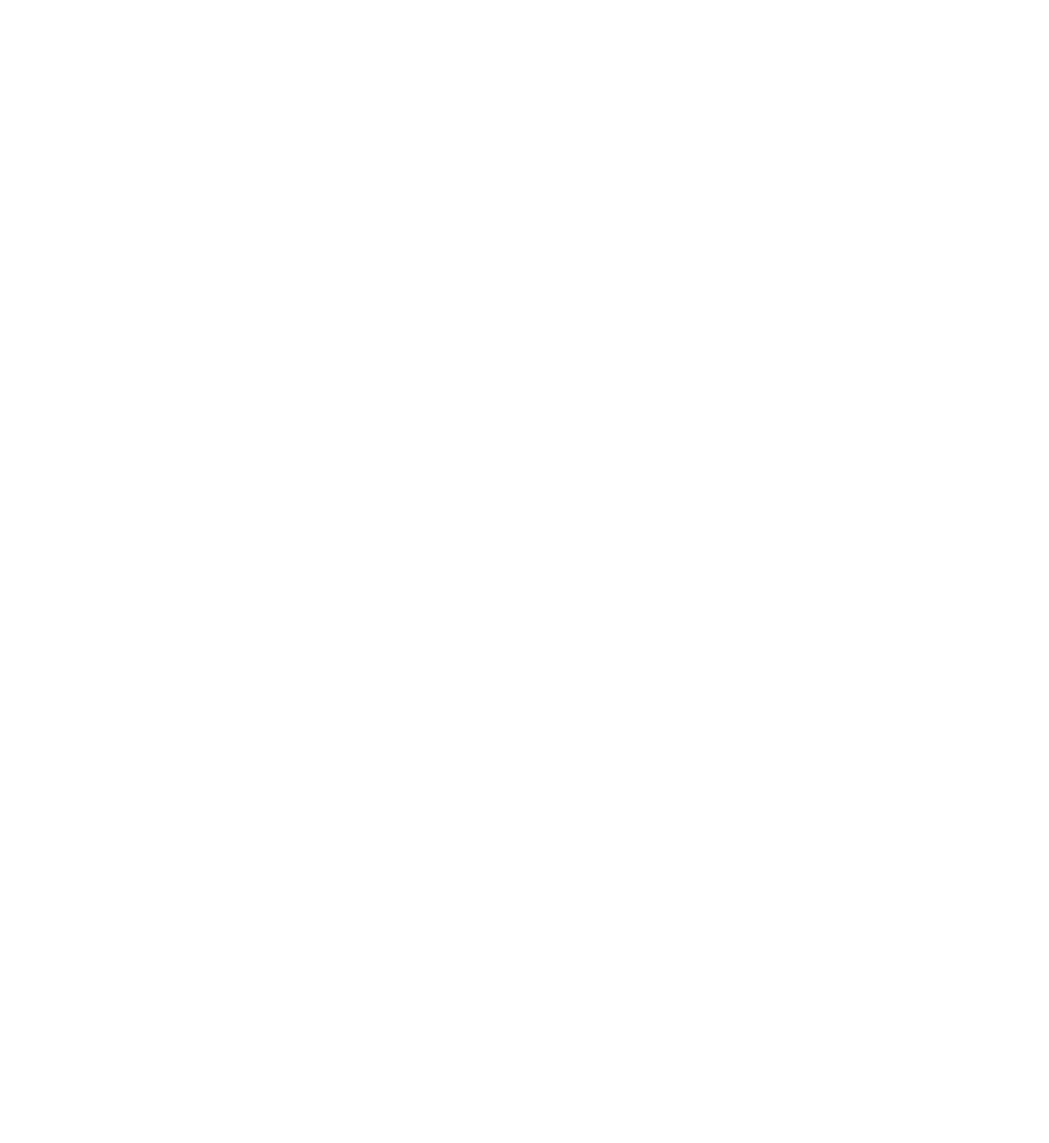
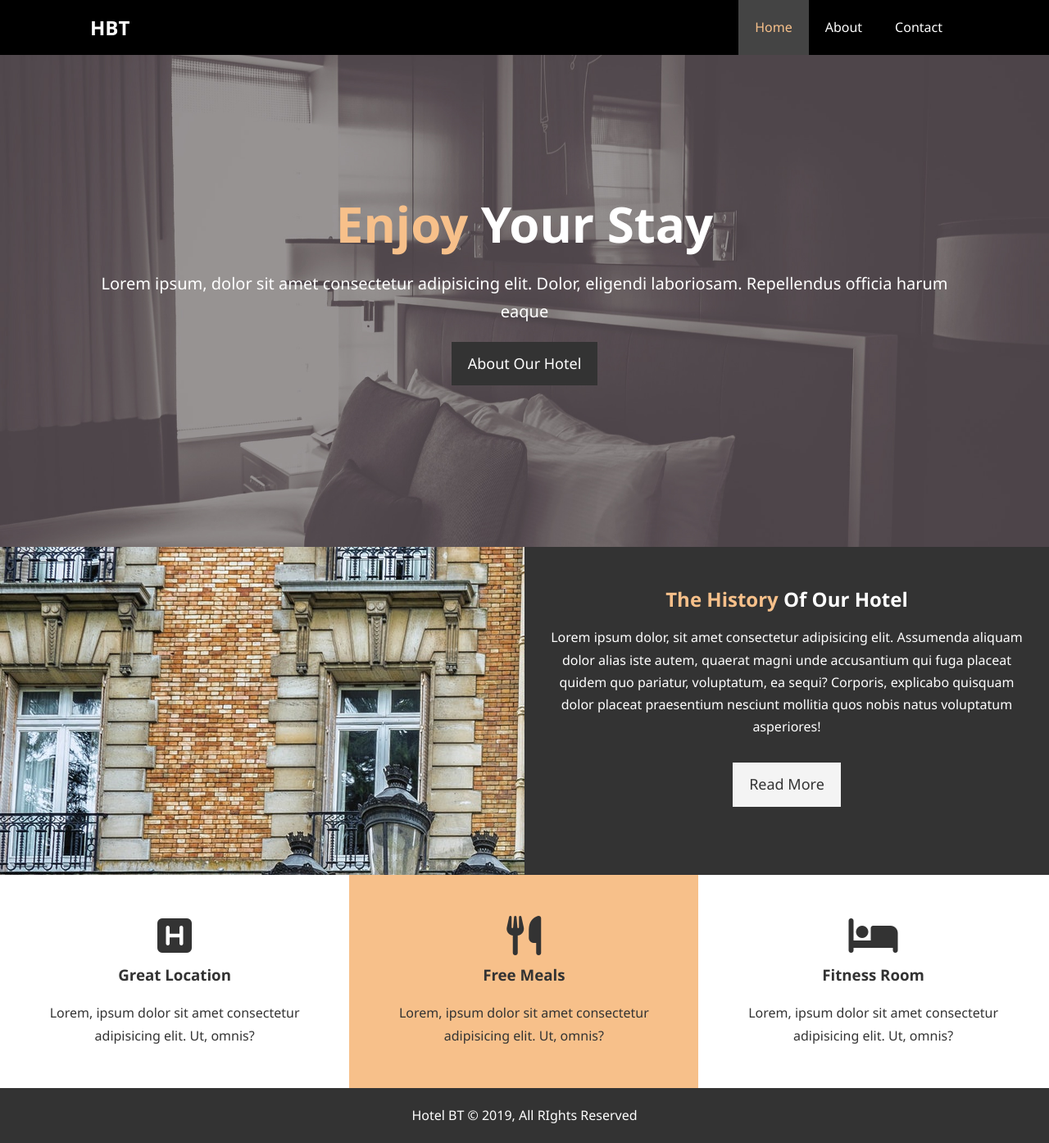
Before and after one commit to beth-codes/HotelWebsite, a plain HTML site: page index.html in a window 1280 px wide. Shown: the whole page at 82% size. Before the commit the page ends 800 px from the top, so only its background shows below. Drawn offline with Linux system fonts and the light colour scheme.

Commit message:
landing page

```diff
--- /dev/null
+++ b/css/style.css
@@ -0,0 +1,172 @@
+*{
+    padding: 0;
+    margin: 0;
+    box-sizing: border-box;
+}
+
+body {
+    font-family: 'Segoe UI', Tahoma, Geneva, Verdana, sans-serif;
+    line-height: 1.7em;
+}
+
+a {
+    color: #333;
+    text-decoration: none;
+}
+
+h1, h2, h3 {
+    padding-bottom: 20px;
+}
+
+.container {
+    margin: auto;
+    max-width: 1100px;
+    overflow: auto;
+    padding: 0 20px;
+}
+
+.text-primary{
+    color: #f7c08a;
+}
+
+.lead {
+    font-size: 20px;
+}
+
+.btn {
+    display: inline-block;
+    font-size: 18px;
+    color: #fff;
+    background: #333;
+    padding: 13px 20px;
+    border: none;
+    cursor: pointer;
+}
+.btn-light{
+    background: #f4f4f4;
+    color: #333;
+}
+
+.bg-dark {
+    background: #333;
+    color: #fff;
+}
+
+.bg-light{
+    background: #fff;
+    color: #333;
+}
+
+.bg-primary{
+    background: #f7c08a;
+    color: #333;
+}
+
+.clr {
+    clear: both;
+}
+
+.btn:hover {
+    background: #f7c08a;
+    color: #333;
+}
+#navbar {
+    background: black;
+    color: #fff;
+    overflow: auto;
+}
+#navbar h1 {
+    float: left;
+    padding-top: 20px;
+}
+
+#navbar a {
+    text-decoration: none;
+    color: #fff;
+}
+
+#navbar ul {
+    list-style: none;
+    float: right;
+}
+
+#navbar ul li{
+    float: left;
+}
+
+#navbar ul li a {
+    display: block;
+    padding: 20px;
+    text-align: center;
+}
+
+#navbar ul li a:hover,
+#navbar ul li a.current{
+    background: #444;
+    color: #f7c08a;
+}
+
+#showcase {
+    background: url('../img/showcase.jpg') no-repeat center center/cover;
+    height: 600px;
+}
+
+#showcase .showcase-content {
+    text-align: center;
+    padding-top: 170px;
+    color: #fff;
+}
+
+#showcase .showcase-content h1{
+    font-size: 60px;
+    line-height: 1.2em;
+}
+
+#showcase .showcase-content p {
+    padding-bottom: 20px;
+    line-height: 1.7em;
+}
+
+#home-info {
+    height: 400px;
+}
+
+#home-info .info-image {
+    float: left;
+    width: 50%;
+    background: url('../img/photo-1.jpg') no-repeat;
+    min-height: 100%;
+}
+
+#home-info .info-content {
+    float: right;
+    width: 50%;
+    height: 100%;
+    text-align: center;
+    padding: 50px 30px;
+    overflow: hidden;
+
+}
+
+#home-info .info-content p{
+    padding-bottom: 30px;
+}
+
+.box{
+    float: left;
+    width: 33.3%;
+    padding: 50px;
+    text-align: center;
+}
+
+.box i {
+    margin-bottom: 10px;
+}
+
+#main-footer{
+    background: #333;
+    text-align: center;
+    color: white;
+    padding: 20px;
+
+}
--- a/index.html
+++ b/index.html
@@ -3,9 +3,69 @@
 <head>
     <meta charset="UTF-8">
     <meta name="viewport" content="width=device-width, initial-scale=1.0">
-    <title>Document</title>
+    <meta http-equiv="X-UA-Compatible" content="ie=edge">
+    <meta name="description" content="Welcome to the most extraordinary hotel in Boston">
+    <meta name="keywords" content="hotel,boston,">
+    <!-- <link rel="stylesheet" href="path/to/font-awesome/css/font-awesome.min.css"> -->
+    <script src="https://use.fontawesome.com/2456b0edb8.js"></script>
+    <link rel="stylesheet" href="css/style.css">
+    <title>Hotel BT | Welcome</title>
 </head>
 <body>
+    <header>
+        <nav id="navbar">
+            <div class="container">
+                <h1 class="logo"><a href="index.html">HBT</a></h1>
+                <ul>
+                    <li><a class="current" href="index.html">Home</a></li>
+                    <li><a href="about.html">About</a></li>
+                    <li><a href="contact.html">Contact</a></li>
+                </ul>
+            </div>
+        </nav>
+        <div id="showcase">
+            <div class="container">
+                <div class="showcase-content">
+            <h1 ><span class="text-primary"> Enjoy</span> Your Stay </h1>
+            <p class="lead">Lorem ipsum, dolor sit amet consectetur adipisicing elit. Dolor, eligendi laboriosam. Repellendus officia harum eaque</p>
+            <a href="about.html" class="btn">About Our Hotel</a>
+
+               </div>
+            </div>
+        </div>
+    </header>
+
+    <section id="home-info" class="bg-dark">
+        <div class="info-image"> </div>
+        <div class="info-content">
+              <h1> <span class="text-primary">The History</span> Of Our Hotel</h1>
+              <p>Lorem ipsum dolor, sit amet consectetur adipisicing elit. Assumenda aliquam dolor alias iste autem, quaerat magni unde accusantium qui fuga placeat quidem quo pariatur, voluptatum, ea sequi? Corporis, explicabo quisquam dolor placeat praesentium nesciunt mollitia quos nobis natus voluptatum asperiores!</p>
+              <a href="about.html" class="btn btn-light">Read More</a>
+        </div>
+    </section>
+
+    <section id="features">
+        <div class="box bg-light">
+            <i class="fa fa-h-square fa-3x" aria-hidden="true"></i>
+            <h3>Great Location</h3>
+            <p>Lorem, ipsum dolor sit amet consectetur adipisicing elit. Ut, omnis?</p>
+        </div>
+        <div class="box bg-primary">
+            <i class="fa fa-cutlery fa-3x" aria-hidden="true"></i>
+            <h3>Free Meals </h3>
+            <p>Lorem, ipsum dolor sit amet consectetur adipisicing elit. Ut, omnis?</p>
+        </div>
+        <div class="box bg-light">
+            <i class="fa fa-bed fa-3x" aria-hidden="true"></i>
+            <h3>Fitness Room</h3>
+            <p>Lorem, ipsum dolor sit amet consectetur adipisicing elit. Ut, omnis?</p>
+        </div>
+
+    </section>
+    <div class="clr"></div>
+    <footer id="main-footer">
+        <p>Hotel BT © 2019, All RIghts Reserved</p>
+    </footer>
 
 </body>
 </html>
```
Also changed, not shown: about.html (added), contact.html (added), img/person-1.jpg (added), img/person-2.jpg (added), img/photo-1.jpg (added), img/photo-2.jpg (added), img/showcase.jpg (added), img/test-bg.jpg (added).
